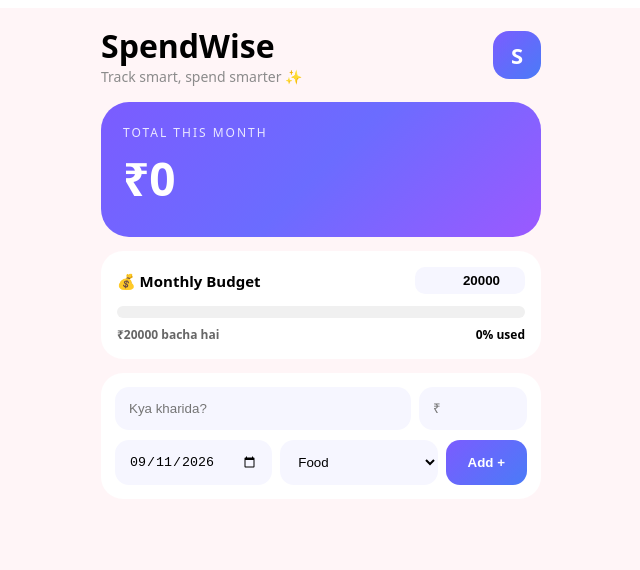
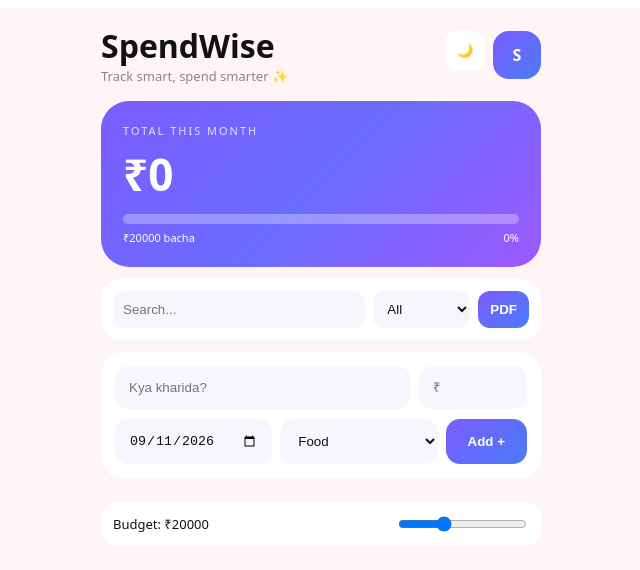
Before and after one commit to profitvertex-dot/SpendWise01, a React (Vite) app: page / in a window 1280 px wide. Shown: the top 570 px of the page, without its empty margins (319-959 px from the left). Built offline with nearby package versions, Linux system fonts and the light colour scheme.

Commit message:
Update App.tsx

```diff
--- a/src/App.tsx
+++ b/src/App.tsx
@@ -13,102 +13,127 @@ const catMeta: Record<Cat, {emoji: string, color: string, bg: string}> = {
 
 export default function App(){
   const [expenses, setExpenses] = useState<Expense[]>(()=>{
-    try{ const s=localStorage.getItem('spendwise-final'); return s? JSON.parse(s): [] }catch{ return [] }
+    try{ return JSON.parse(localStorage.getItem('spendwise-final')||'[]') }catch{ return [] }
   })
-  const [budget, setBudget] = useState(()=>{
-    try{ const b=localStorage.getItem('spendwise-budget'); return b? Number(b) : 20000 }catch{ return 20000 }
-  })
+  const [budget, setBudget] = useState(()=> Number(localStorage.getItem('spendwise-budget')||'20000'))
+  const [dark, setDark] = useState(()=> localStorage.getItem('sw-dark')==='1')
   const [title, setTitle] = useState('')
   const [amount, setAmount] = useState('')
   const [cat, setCat] = useState<Cat>('Food')
   const [date, setDate] = useState(()=> new Date().toISOString().slice(0,10))
-  const [viewMonth] = useState(()=> new Date().toISOString().slice(0,7))
+  const [q, setQ] = useState('')
+  const [filterCat, setFilterCat] = useState<Cat|'All'>('All')
 
   useEffect(()=>{ localStorage.setItem('spendwise-final', JSON.stringify(expenses)) },[expenses])
   useEffect(()=>{ localStorage.setItem('spendwise-budget', String(budget)) },[budget])
+  useEffect(()=>{ localStorage.setItem('sw-dark', dark?'1':'0') },[dark])
 
-  const filtered = useMemo(()=> expenses.filter(e=> e.dateISO.startsWith(viewMonth)), [expenses, viewMonth])
-  const total = filtered.reduce((a,b)=> a+b.amount, 0)
+  const filteredAll = useMemo(()=> expenses.filter(e=> e.dateISO.startsWith(new Date().toISOString().slice(0,7))), [expenses])
+  const total = filteredAll.reduce((a,b)=> a+b.amount,0)
   const pct = Math.min(100, Math.round((total/budget)*100))
-  const remaining = budget - total
 
   const byCat = useMemo(()=>{
     const m = new Map<Cat, number>()
-    for(const e of filtered){ m.set(e.cat, (m.get(e.cat)||0)+e.amount) }
+    for(const e of filteredAll) m.set(e.cat, (m.get(e.cat)||0)+e.amount)
     return Array.from(m.entries()).sort((a,b)=> b[1]-a[1])
-  },[filtered])
+  },[filteredAll])
+
+  // pie gradient
+  const pieGradient = useMemo(()=>{
+    let acc=0; return byCat.map(([c,sum])=>{
+      const p = (sum/total)*100
+      const start=acc; acc+=p
+      return `${catMeta[c].color} ${start}% ${acc}%`
+    }).join(', ')
+  },[byCat,total])
+
+  const list = useMemo(()=> filteredAll.filter(e=>{
+    const okQ = e.title.toLowerCase().includes(q.toLowerCase())
+    const okC = filterCat==='All' || e.cat===filterCat
+    return okQ && okC
+  }),[filteredAll,q,filterCat])
 
   const add = ()=>{
     if(!title.trim()||!amount) return
-    setExpenses([{id: Date.now().toString(), title: title.trim(), amount: Number(amount), cat, dateISO: date},...expenses])
+    setExpenses([{id:Date.now().toString(), title:title.trim(), amount:Number(amount), cat, dateISO:date},...expenses])
     setTitle(''); setAmount('')
   }
-  const del = (id:string)=> setExpenses(expenses.filter(e=> e.id!==id))
+  const exportPDF = ()=>{
+    const txt = list.map(e=> `${e.dateISO} | ${e.cat} | ${e.title} | ₹${e.amount}`).join('\n')
+    const blob = new Blob([`SpendWise Report\nTotal: ₹${total}\n\n${txt}`], {type:'text/plain'})
+    const url = URL.createObjectURL(blob); const a=document.createElement('a'); a.href=url; a.download=`SpendWise-${Date.now()}.txt`; a.click()
+  }
+
+  const bg = dark?'#111113':'#FFF5F7'
+  const cardBg = dark?'#1E1E22':'#fff'
+  const text = dark?'#fff':'#111'
+  const sub = dark?'#999':'#888'
 
   return(
-    <div style={{minHeight:'100vh', background:'#FFF5F7', fontFamily:'system-ui', paddingBottom:90}}>
+    <div style={{minHeight:'100vh', background:bg, color:text, fontFamily:'system-ui', paddingBottom:90}}>
       <div style={{maxWidth:440, margin:'0 auto', padding:16}}>
         <div style={{display:'flex', justifyContent:'space-between', alignItems:'center'}}>
-          <div><h1 style={{margin:0, fontSize:32, fontWeight:900}}>SpendWise</h1><p style={{margin:0, color:'#8B8B8B', fontSize:14}}>Track smart, spend smarter ✨</p></div>
-          <div style={{width:48, height:48, borderRadius:16, background:'linear-gradient(135deg,#7B5CFF,#4A7BF7)', display:'grid', placeItems:'center', color:'#fff', fontWeight:900, fontSize:22}}>S</div>
+          <div><h1 style={{margin:0, fontSize:32, fontWeight:900}}>SpendWise</h1><p style={{margin:0, color:sub, fontSize:13}}>Track smart, spend smarter ✨</p></div>
+          <div style={{display:'flex', gap:8}}>
+            <button onClick={()=> setDark(!dark)} style={{width:40, height:40, borderRadius:12, border:0, background:cardBg, cursor:'pointer'}}>{dark?'☀️':'🌙'}</button>
+            <div style={{width:48, height:48, borderRadius:16, background:'linear-gradient(135deg,#7B5CFF,#4A7BF7)', display:'grid', placeItems:'center', color:'#fff', fontWeight:900}}>S</div>
+          </div>
         </div>
 
         <div style={{background:'linear-gradient(135deg,#7B5CFF 0%, #6B6CFF 50%, #9B59FF 100%)', borderRadius:28, padding:22, marginTop:16, color:'#fff'}}>
-          <p style={{margin:0, fontSize:12, letterSpacing:2, opacity:0.85}}>TOTAL THIS MONTH</p>
-          <h1 style={{margin:'6px 0', fontSize:46, fontWeight:900}}>₹{total.toLocaleString('en-IN')}</h1>
+          <p style={{margin:0, fontSize:11, letterSpacing:2, opacity:0.8}}>TOTAL THIS MONTH</p>
+          <h1 style={{margin:'6px 0', fontSize:44, fontWeight:900}}>₹{total.toLocaleString('en-IN')}</h1>
+          <div style={{height:10, background:'rgba(255,255,255,0.3)', borderRadius:10, overflow:'hidden', marginTop:10}}>
+            <div style={{height:'100%', width:`${pct}%`, background:'#fff', borderRadius:10}}/>
+          </div>
+          <div style={{display:'flex', justifyContent:'space-between', marginTop:6, fontSize:11}}><span>₹{budget-total>=0? `${budget-total} bacha` : `${Math.abs(budget-total)} over`}</span><span>{pct}%</span></div>
         </div>
 
-        <div style={{background:'#fff', borderRadius:22, padding:16, marginTop:14}}>
-          <div style={{display:'flex', justifyContent:'space-between', alignItems:'center'}}>
-            <h3 style={{margin:0, fontSize:15}}>💰 Monthly Budget</h3>
-            <input type="number" value={budget} onChange={e=> setBudget(Number(e.target.value)||0)} style={{width:90, border:0, background:'#F6F6FF', padding:'6px 10px', borderRadius:10, fontWeight:700, textAlign:'right'}}/>
-          </div>
-          <div style={{height:12, background:'#F0F0F0', borderRadius:10, marginTop:12, overflow:'hidden'}}>
-            <div style={{height:'100%', width:`${pct}%`, borderRadius:10, background: pct>=100? '#FF4D4F' : pct>=80? '#FF9E42' : 'linear-gradient(90deg,#7B5CFF,#4A7BF7)'}}/>
-          </div>
-          <div style={{display:'flex', justifyContent:'space-between', marginTop:8, fontSize:12}}>
-            <span style={{color: remaining<0? '#FF4D4F' : '#666', fontWeight:700}}>{remaining<0? `₹${Math.abs(remaining)} over! ⚠️` : `₹${remaining} bacha hai`}</span>
-            <span style={{fontWeight:800}}>{pct}% used</span>
-          </div>
+        <div style={{background:cardBg, borderRadius:20, padding:12, marginTop:12, display:'flex', gap:8}}>
+          <input value={q} onChange={e=> setQ(e.target.value)} placeholder="Search..." style={{flex:1, padding:10, borderRadius:12, border:0, background: dark?'#2A2A2E':'#F6F6FF', color:text}}/>
+          <select value={filterCat} onChange={e=> setFilterCat(e.target.value as any)} style={{padding:10, borderRadius:12, border:0, background: dark?'#2A2A2E':'#F6F6FF', color:text}}>
+            <option value="All">All</option><option>Food</option><option>Gym</option><option>Travel</option><option>Shopping</option><option>Other</option>
+          </select>
+          <button onClick={exportPDF} style={{padding:'0 12px', borderRadius:12, border:0, background:'linear-gradient(135deg,#7B5CFF,#4A7BF7)', color:'#fff', fontWeight:700}}>PDF</button>
         </div>
 
         {total>0 && (
-          <div style={{background:'#fff', borderRadius:22, padding:16, marginTop:14}}>
-            <h3 style={{margin:'0 0 12px 0', fontSize:16}}>Breakdown</h3>
-            <div style={{display:'grid', gap:10}}>
+          <div style={{background:cardBg, borderRadius:22, padding:16, marginTop:12, display:'flex', gap:16, alignItems:'center'}}>
+            <div style={{width:110, height:110, borderRadius:'50%', background:`conic-gradient(${pieGradient})`}}/>
+            <div style={{flex:1, display:'grid', gap:8}}>
               {byCat.map(([c,sum])=>{
-                const p = Math.round((sum/total)*100)
-                return (
-                  <div key={c} style={{display:'flex', justifyContent:'space-between', alignItems:'center', background:catMeta[c].bg, padding:'12px 14px', borderRadius:14}}>
-                    <div style={{display:'flex', gap:10, alignItems:'center'}}><span>{catMeta[c].emoji}</span><b style={{fontSize:13}}>{c}</b> <span style={{fontSize:12, color:'#666'}}>₹{sum}</span></div>
-                    <div style={{background:'#fff', color:catMeta[c].color, padding:'6px 12px', borderRadius:20, fontWeight:800, fontSize:12}}>{p}%</div>
-                  </div>
-                )
+                const p=Math.round((sum/total)*100)
+                return <div key={c} style={{display:'flex', justifyContent:'space-between', fontSize:13}}><span><span style={{display:'inline-block', width:8, height:8, borderRadius:10, background:catMeta[c].color, marginRight:6}}></span>{c} ₹{sum}</span><b>{p}%</b></div>
               })}
             </div>
           </div>
         )}
 
-        <div style={{background:'#fff', borderRadius:22, padding:14, marginTop:14, display:'grid', gap:10}}>
+        <div style={{background:cardBg, borderRadius:22, padding:14, marginTop:12, display:'grid', gap:10}}>
           <div style={{display:'flex', gap:8}}>
-            <input value={title} onChange={e=> setTitle(e.target.value)} placeholder="Kya kharida?" style={{flex:1, padding:14, borderRadius:14, border:0, background:'#F6F6FF'}}/>
-            <input value={amount} onChange={e=> setAmount(e.target.value)} type="number" placeholder="₹" style={{width:80, padding:14, borderRadius:14, border:0, background:'#F6F6FF'}}/>
+            <input value={title} onChange={e=> setTitle(e.target.value)} placeholder="Kya kharida?" style={{flex:1, padding:14, borderRadius:14, border:0, background: dark?'#2A2A2E':'#F6F6FF', color:text}}/>
+            <input value={amount} onChange={e=> setAmount(e.target.value)} type="number" placeholder="₹" style={{width:80, padding:14, borderRadius:14, border:0, background: dark?'#2A2A2E':'#F6F6FF', color:text}}/>
           </div>
           <div style={{display:'flex', gap:8}}>
-            <input type="date" value={date} onChange={e=> setDate(e.target.value)} style={{flex:1, padding:14, borderRadius:14, border:0, background:'#F6F6FF'}}/>
-            <select value={cat} onChange={e=> setCat(e.target.value as Cat)} style={{flex:1, padding:14, borderRadius:14, border:0, background:'#F6F6FF'}}><option>Food</option><option>Gym</option><option>Travel</option><option>Shopping</option><option>Other</option></select>
+            <input type="date" value={date} onChange={e=> setDate(e.target.value)} style={{flex:1, padding:14, borderRadius:14, border:0, background: dark?'#2A2A2E':'#F6F6FF', color:text}}/>
+            <select value={cat} onChange={e=> setCat(e.target.value as Cat)} style={{flex:1, padding:14, borderRadius:14, border:0, background: dark?'#2A2A2E':'#F6F6FF', color:text}}><option>Food</option><option>Gym</option><option>Travel</option><option>Shopping</option><option>Other</option></select>
             <button onClick={add} style={{padding:'0 22px', borderRadius:14, border:0, background:'linear-gradient(135deg,#7B5CFF,#4A7BF7)', color:'#fff', fontWeight:800}}>Add +</button>
           </div>
         </div>
 
-        <div style={{marginTop:14, display:'grid', gap:8}}>
-          {filtered.slice(0,20).map(e=> (
-            <div key={e.id} style={{background:'#fff', padding:'12px 14px', borderRadius:14, display:'flex', justifyContent:'space-between'}}>
-              <span>{catMeta[e.cat].emoji} {e.title} • <small style={{color:'#888'}}>{e.dateISO}</small></span><span><b>₹{e.amount}</b> <span onClick={()=> del(e.id)} style={{color:'#ff6b6b', cursor:'pointer', marginLeft:8}}>✕</span></span>
+        <div style={{marginTop:12, display:'grid', gap:8}}>
+          {list.map(e=> (
+            <div key={e.id} style={{background:cardBg, padding:'12px 14px', borderRadius:14, display:'flex', justifyContent:'space-between'}}>
+              <span>{catMeta[e.cat].emoji} {e.title}</span><span><b>₹{e.amount}</b> <span onClick={()=> setExpenses(expenses.filter(x=> x.id!==e.id))} style={{color:'#ff6b6b', cursor:'pointer', marginLeft:8}}>✕</span></span>
             </div>
           ))}
+        </div>
+
+        <div style={{background:cardBg, borderRadius:16, padding:12, marginTop:12, display:'flex', justifyContent:'space-between', alignItems:'center'}}>
+          <span style={{fontSize:13}}>Budget: ₹{budget}</span>
+          <input type="range" min="5000" max="50000" step="1000" value={budget} onChange={e=> setBudget(Number(e.target.value))}/>
         </div>
       </div>
     </div>
   )
-}
+              }
```
